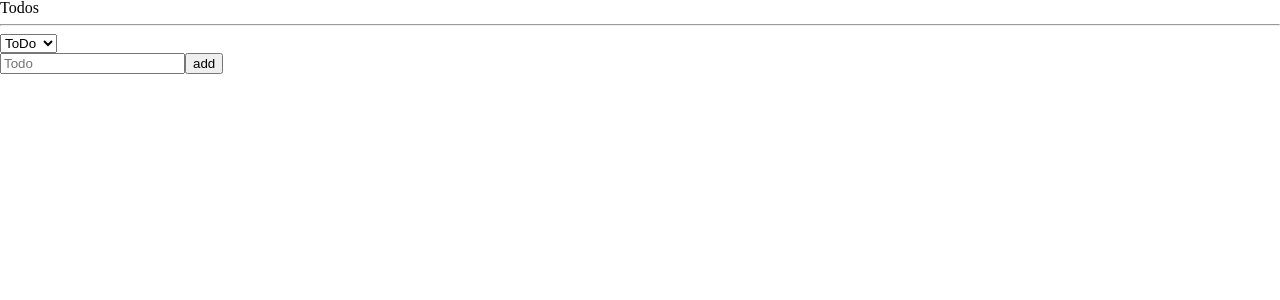
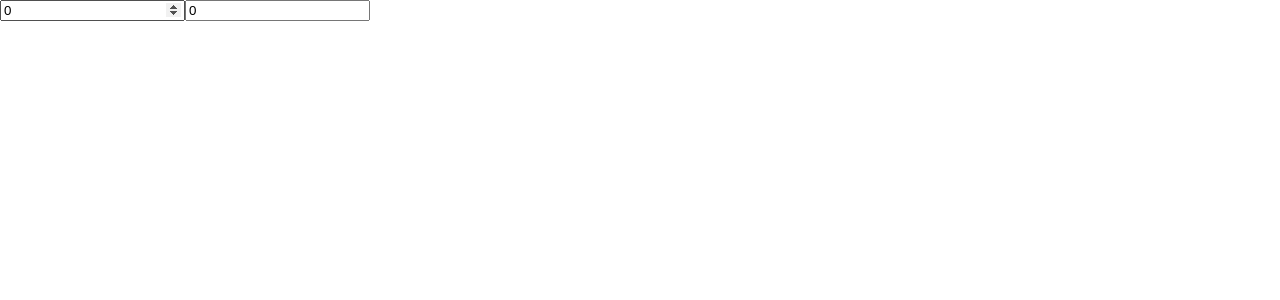
Before and after one commit to mindong2/react-remind, a React (Create React App) app: page / in a window 1280 px wide. Shown: the top 300 px of the page. Built offline with nearby package versions, Linux system fonts and the light colour scheme.

Commit message:
recap recoil get, set

```diff
--- a/src/App.tsx
+++ b/src/App.tsx
@@ -1,11 +1,24 @@
-import TodoList from "./components/TodoList";
 import Global from "./style/Global";
+import { hourSelector, minuteState } from "./atom/atoms";
+import { useRecoilState } from "recoil";
 
 const App = () => {
+  const [minutes, setMinutes] = useRecoilState(minuteState);
+  const [hours, setHours] = useRecoilState(hourSelector);
+
+  const onChangeMinute = (e: React.FormEvent<HTMLInputElement>) => {
+    setMinutes(Number(e.currentTarget.value));
+  };
+
+  const onChangeHour = (e: React.FormEvent<HTMLInputElement>) => {
+    setHours(Number(e.currentTarget.value));
+  };
+
   return (
     <>
       <Global />
-      <TodoList />
+      <input value={minutes} onChange={onChangeMinute} type="number" />
+      <input value={hours} onChange={onChangeHour} type="number" />
     </>
   );
 };
--- a/src/atom/atoms.tsx
+++ b/src/atom/atoms.tsx
@@ -1,36 +1,20 @@
 import { atom, selector } from "recoil";
 
-/* enum은 아무 지정을 하지 않으면 0부터 ~~ 숫자로 표시되는데 지정도 가능하다.
-Categories.TO_Do 처럼 사용가능 타입
-*/
-export enum Categories {
-  "TO_DO" = "TO_DO",
-  "DOING" = "DOING",
-  "DONE" = "DONE",
-}
-
-export interface ITodo {
-  text: string;
-  id: number;
-  category: Categories;
-}
-
-export const categoryState = atom<Categories>({
-  key: "categotyState",
-  default: Categories.TO_DO,
+export const minuteState = atom<number>({
+  key: "atomState",
+  default: 0,
 });
 
-export const toDoState = atom<ITodo[]>({
-  key: "Todo",
-  default: [],
-});
-
-// toDoState (atom) 에서 state를 받아와 state의 변화는 없이 다른 형식으로 selector를 output (오직 렌더링만)
-export const toDoSelector = selector({
-  key: "toDoSelector",
+export const hourSelector = selector<number>({
+  key: "hourSelector",
   get: ({ get }) => {
-    const toDos = get(toDoState);
-    const category = get(categoryState);
-    return toDos.filter((v) => v.category === category);
+    // readonly
+    const minutes = get(minuteState);
+    return minutes / 60;
+  },
+  set: ({ set }, newValue) => {
+    // atom을 수정
+    const hours = Number(newValue) * 60;
+    set(minuteState, hours);
   },
 });
--- a/src/components/CreateTodo.tsx
+++ /dev/null
@@ -1,39 +0,0 @@
-import { useForm } from "react-hook-form";
-import { useRecoilValue, useSetRecoilState } from "recoil";
-import { categoryState, toDoState } from "../atom/atoms";
-
-interface IForms {
-  toDo: string;
-}
-
-const CreateTodo = () => {
-  const category = useRecoilValue(categoryState);
-  const {
-    register,
-    handleSubmit,
-    formState: { errors },
-    setValue,
-  } = useForm<IForms>();
-  const setTodos = useSetRecoilState(toDoState);
-  const handleValid = ({ toDo }: IForms) => {
-    setTodos((oldTodoList) => [{ text: toDo, id: Date.now(), category }, ...oldTodoList]);
-    setValue("toDo", "");
-  };
-  return (
-    <div>
-      <form onSubmit={handleSubmit(handleValid)}>
-        <input
-          type="text"
-          {...register("toDo", {
-            required: "할일을 작성해주세요",
-          })}
-          placeholder="Todo"
-        />
-        <button>add</button>
-        <p>{errors?.toDo?.message}</p>
-      </form>
-    </div>
-  );
-};
-
-export default CreateTodo;
--- a/src/components/Todo.tsx
+++ /dev/null
@@ -1,26 +0,0 @@
-import { useSetRecoilState } from "recoil";
-import { ITodo, toDoState, Categories } from "../atom/atoms";
-
-const Todo = ({ text, category, id }: ITodo) => {
-  const setTodos = useSetRecoilState(toDoState);
-  const btnClick = (name: Categories) => {
-    setTodos((oldTodos) => {
-      const targetIndex = oldTodos.findIndex((v) => v.id === id);
-      const newTodo = { text, id, category: name };
-
-      // 기존의 요소를 return하면 re-rendering 되지 않는다. (ex: oldTodos)
-      return [...oldTodos.slice(0, targetIndex), newTodo, ...oldTodos.slice(targetIndex + 1)];
-    });
-  };
-
-  return (
-    <li>
-      {text}
-      {category !== "TO_DO" && <button onClick={() => btnClick(Categories.TO_DO)}>Todo</button>}
-      {category !== "DOING" && <button onClick={() => btnClick(Categories.DOING)}>Doing</button>}
-      {category !== "DONE" && <button onClick={() => btnClick(Categories.DONE)}>Done</button>}
-    </li>
-  );
-};
-
-export default Todo;
--- a/src/components/TodoList.tsx
+++ /dev/null
@@ -1,31 +0,0 @@
-import { useRecoilState, useRecoilValue } from "recoil";
-import { categoryState, toDoSelector, Categories } from "../atom/atoms";
-import Todo from "./Todo";
-import CreateTodo from "./CreateTodo";
-
-const TodoList = () => {
-  // 받아오는 3개의 배열을 각각 이름을 지어줬다 (structuring)
-  const toDos = useRecoilValue(toDoSelector);
-  const [category, setCategory] = useRecoilState(categoryState);
-  const selectOnInput = (e: React.FormEvent<HTMLSelectElement>) => {
-    setCategory(e.currentTarget.value as any);
-  };
-  console.log(category);
-  return (
-    <>
-      <h1>Todos</h1>
-      <hr />
-      <select value={category} onInput={selectOnInput}>
-        <option value={Categories.TO_DO}>ToDo</option>
-        <option value={Categories.DOING}>Doing</option>
-        <option value={Categories.DONE}>Done</option>
-      </select>
-      <CreateTodo />
-      {toDos.map((item) => {
-        return <Todo key={item.id} {...item} />;
-      })}
-    </>
-  );
-};
-
-export default TodoList;
--- a/src/index.tsx
+++ b/src/index.tsx
@@ -2,12 +2,16 @@ import React from "react";
 import ReactDOM from "react-dom/client";
 import App from "./App";
 import { RecoilRoot } from "recoil";
+import { ThemeProvider } from "styled-components";
+import { darkTheme, lightTheme } from "./theme";
 const root = ReactDOM.createRoot(document.getElementById("root") as HTMLElement);
 
 root.render(
   <React.StrictMode>
     <RecoilRoot>
-      <App />
+      <ThemeProvider theme={darkTheme}>
+        <App />
+      </ThemeProvider>
     </RecoilRoot>
   </React.StrictMode>
 );
```
